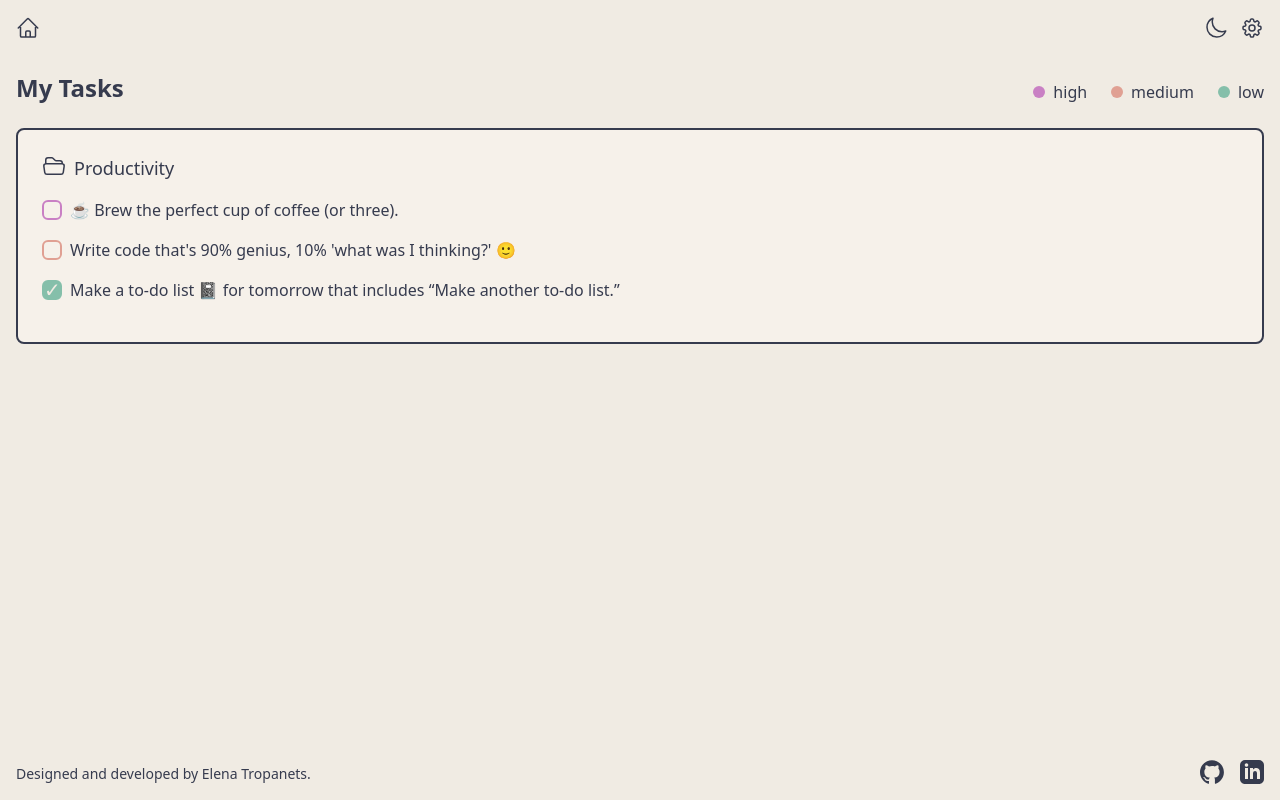
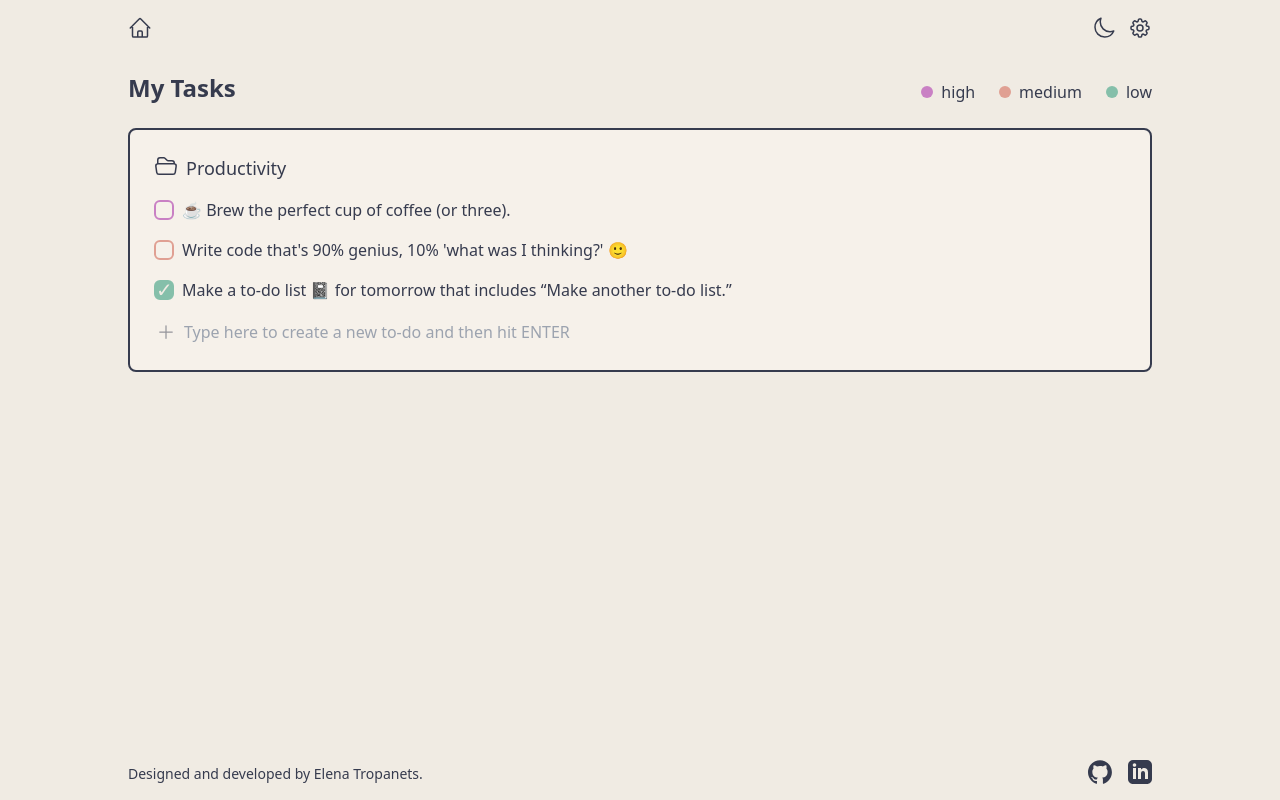
Before and after one commit to elenatrr/todo-manager, a React (Vite) app: page / in a window 1280 px wide. Built offline with nearby package versions, Linux system fonts and the light colour scheme.

Commit message:
allow to add a new to-do

```diff
--- /dev/null
+++ b/src/components/TodoCreator.tsx
@@ -0,0 +1,120 @@
+import { useState, useEffect, useRef, useCallback } from "react";
+import { SetTodosType, TodoListType, TodoItemType } from "../types/common";
+
+type todoCreatorProps = {
+  todos: TodoListType;
+  setTodos: SetTodosType;
+  sectionName: string
+}
+
+export default function TodoCreator({ todos, setTodos, sectionName }: todoCreatorProps) {
+  const [isFieldActive, setIsFieldActive] = useState(false);
+  const [isError, setIsError] = useState(false);
+  const [newTodo, setNewTodo] = useState<TodoItemType>({
+    id: new Date().getTime(),
+    text: "",
+    status: "not started",
+    completed: false,
+    priority: "medium",
+  });
+
+  const inputRef = useRef<HTMLInputElement>(null);
+  const clearButtonRef = useRef<HTMLButtonElement>(null);
+
+  const handleFocus = () => {
+    setIsFieldActive(true);
+    setIsError(false);
+  }
+
+  const handleInputChange = (event: React.ChangeEvent<HTMLInputElement>) => {
+    setNewTodo((currentTodo) => ({
+      ...currentTodo,
+      text: event.target.value,
+    }));
+  }
+
+  const createNewTodo = useCallback(() => {
+    const sectionTodos = todos[sectionName as keyof TodoItemType];
+
+    if (newTodo.text.trim()) {
+      setTodos((currentTodos) => {
+        return { ...currentTodos, [sectionName]: [...sectionTodos, newTodo] };
+      });
+      setNewTodo({
+        id: new Date().getTime(),
+        text: "",
+        status: "not started",
+        completed: false,
+        priority: "medium",
+      });
+    } else {
+      setIsError(true);
+      setNewTodo({
+        id: new Date().getTime(),
+        text: "",
+        status: "not started",
+        completed: false,
+        priority: "medium",
+      });
+      setTimeout(() => {
+        setIsError(false);
+      }, 1000);
+    }
+  }, [newTodo, sectionName, setTodos, todos])
+
+  const handleKeyDown = (event: React.KeyboardEvent<HTMLInputElement>) => {
+    if (event.key === "Enter") {
+      createNewTodo();
+    }
+  }
+
+  const clearInput = () => {
+    setNewTodo((currentTodo) => ({
+      ...currentTodo,
+      text: "",
+    }));
+    if (inputRef.current) {
+      inputRef.current.focus();
+    }
+  }
+
+  useEffect(() => {
+    const handleClickOutside = (event: MouseEvent) => {
+      if (inputRef.current && !inputRef.current.contains(event.target as Node) &&
+        clearButtonRef.current && !clearButtonRef.current.contains(event.target as Node)) {
+        if (newTodo.text) {
+          createNewTodo();
+        }
+        setIsFieldActive(false);
+      }
+    };
+
+    document.addEventListener("mousedown", handleClickOutside);
+    return () => {
+      document.removeEventListener("mousedown", handleClickOutside);
+    };
+  }, [newTodo, createNewTodo]);
+
+  return (
+    <div className={`${isError && "animate-shake"} ${isFieldActive && "bg-background"} hover:bg-background p-0.5 transition-colors flex gap-2 items-center text-text rounded flex-1`}>
+      <button aria-label="Clear Input" ref={clearButtonRef} onClick={clearInput} className={`${newTodo.text ? "rotate-45 text-error" : "pointer-events-none opacity-50"} transition-transform`}>
+        <svg xmlns="http://www.w3.org/2000/svg" fill="none" viewBox="0 0 24 24" strokeWidth={1.5} stroke="currentColor" className="size-5">
+          <path strokeLinecap="round" strokeLinejoin="round" d="M12 4.5v15m7.5-7.5h-15" />
+        </svg>
+      </button>
+      <input
+        ref={inputRef}
+        name="newTodo"
+        maxLength={90}
+        value={newTodo.text}
+        type="text"
+        placeholder="Type here to create a new to-do and then hit ENTER"
+        autoComplete="off"
+        className="bg-inherit w-full focus:outline-none"
+        onKeyDown={handleKeyDown}
+        onFocus={handleFocus}
+        onChange={handleInputChange}
+      />
+    </div>
+  );
+}
--- a/src/components/TodoList.tsx
+++ b/src/components/TodoList.tsx
@@ -1,5 +1,6 @@
 import { TodoItemType, TodoListType } from "../types/common";
 import { TodoListProps } from "../types/common";
+import TodoCreator from "./TodoCreator";
 
 export default function TodoList({todos, setTodos}: TodoListProps) {
 
@@ -39,6 +40,7 @@ export default function TodoList({todos, setTodos}: TodoListProps) {
               </li>
             })}
           </ul>
+          <TodoCreator todos={todos} setTodos={setTodos} sectionName={section}/>
         </section>
       })}
     </div>
--- a/src/pages/Layout.tsx
+++ b/src/pages/Layout.tsx
@@ -4,12 +4,14 @@ import Footer from "../components/Footer";
 
 export default function Layout() {
   return (
-    <div className="flex flex-col p-4 min-h-screen text-text bg-background transition-colors">
-      <Header />
-      <main className="flex-1">
-        <Outlet />
-      </main>
-      <Footer />
+    <div className="flex flex-col p-4 min-h-screen text-text transition-colors bg-background">
+      <div className="flex flex-1 flex-col max-w-5xl w-full mx-auto">
+        <Header />
+        <main className="flex-1 mb-6">
+          <Outlet />
+        </main>
+        <Footer />
+      </div>
     </div>
   )
 }
--- a/src/types/common.tsx
+++ b/src/types/common.tsx
@@ -12,6 +12,14 @@ export type TodoListType = {
   [section: string]: TodoItemType[]
 }
 
+export type SetTodosType = React.Dispatch<React.SetStateAction<TodoListType | null>>;
+
+export type TodoListProps = {
+  todos: TodoListType | null;
+  setTodos: SetTodosType;
+};
+
+
 export type ThemeProviderProps = {
   children: ReactNode
 }
@@ -20,8 +28,3 @@ export type ThemeContextType = {
   theme: "light" | "dark";
   toggleTheme: () => void;
 }
-
-export type TodoListProps = {
-  todos: TodoListType | null;
-  setTodos: React.Dispatch<React.SetStateAction<TodoListType | null>>;
-};
--- a/tailwind.config.js
+++ b/tailwind.config.js
@@ -16,9 +16,18 @@ export default {
         high: 'var(--high-color)',
         medium: 'var(--medium-color)',
         low: 'var(--low-color)',
+        error: "#ff3e54"
       },
       animation: {
         'spin-once': 'spin 1s ease-in-out forwards',
+        'shake': 'shake 0.8s ease-in-out'
+      },
+      keyframes: {
+        shake: {
+          '0%, 100%': { transform: 'translateX(0)' },
+          '10%, 30%, 50%, 70%, 90%': { transform: 'translateX(-5px)' },
+          '20%, 40%, 60%, 80%': { transform: 'translateX(5px)' },
+        },
       },
     },
   },
```
